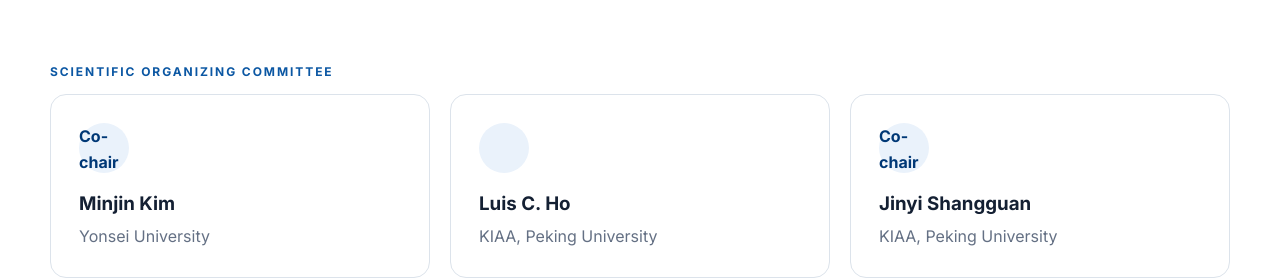
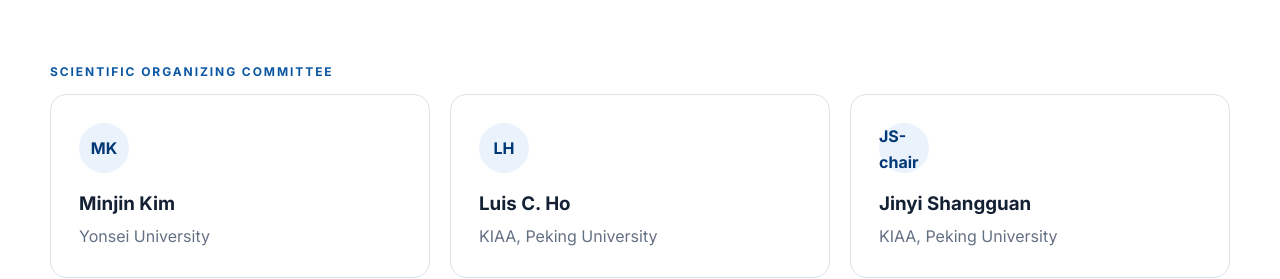
Before and after one commit to minjinkimastro/yonsei-kiaa-workshop, a plain HTML site: page index.html in a window 1280 px wide. Shown: the part 2100-2379 px from the top of the page. Drawn offline with nearby package versions, Linux system fonts and the light colour scheme.

Commit message:
Update index.html

```diff
--- a/index.html
+++ b/index.html
@@ -85,9 +85,9 @@
       <div class="wrap">
         <p class="kicker">Scientific organizing committee</p>
         <div class="soc-grid">
-          <article><div class="avatar">Co-chair</div><h3>Minjin Kim</h3><p>Yonsei University</p></article>
-          <article><div class="avatar"></div><h3>Luis C. Ho</h3><p>KIAA, Peking University</p></article>
-          <article><div class="avatar">Co-chair</div><h3>Jinyi Shangguan</h3><p>KIAA, Peking University</p></article>
+          <article><div class="avatar">MK</div><h3>Minjin Kim</h3><p>Yonsei University</p></article>
+          <article><div class="avatar">LH</div><h3>Luis C. Ho</h3><p>KIAA, Peking University</p></article>
+          <article><div class="avatar">JS-chair</div><h3>Jinyi Shangguan</h3><p>KIAA, Peking University</p></article>
         </div>
       </div>
     </section>
```
